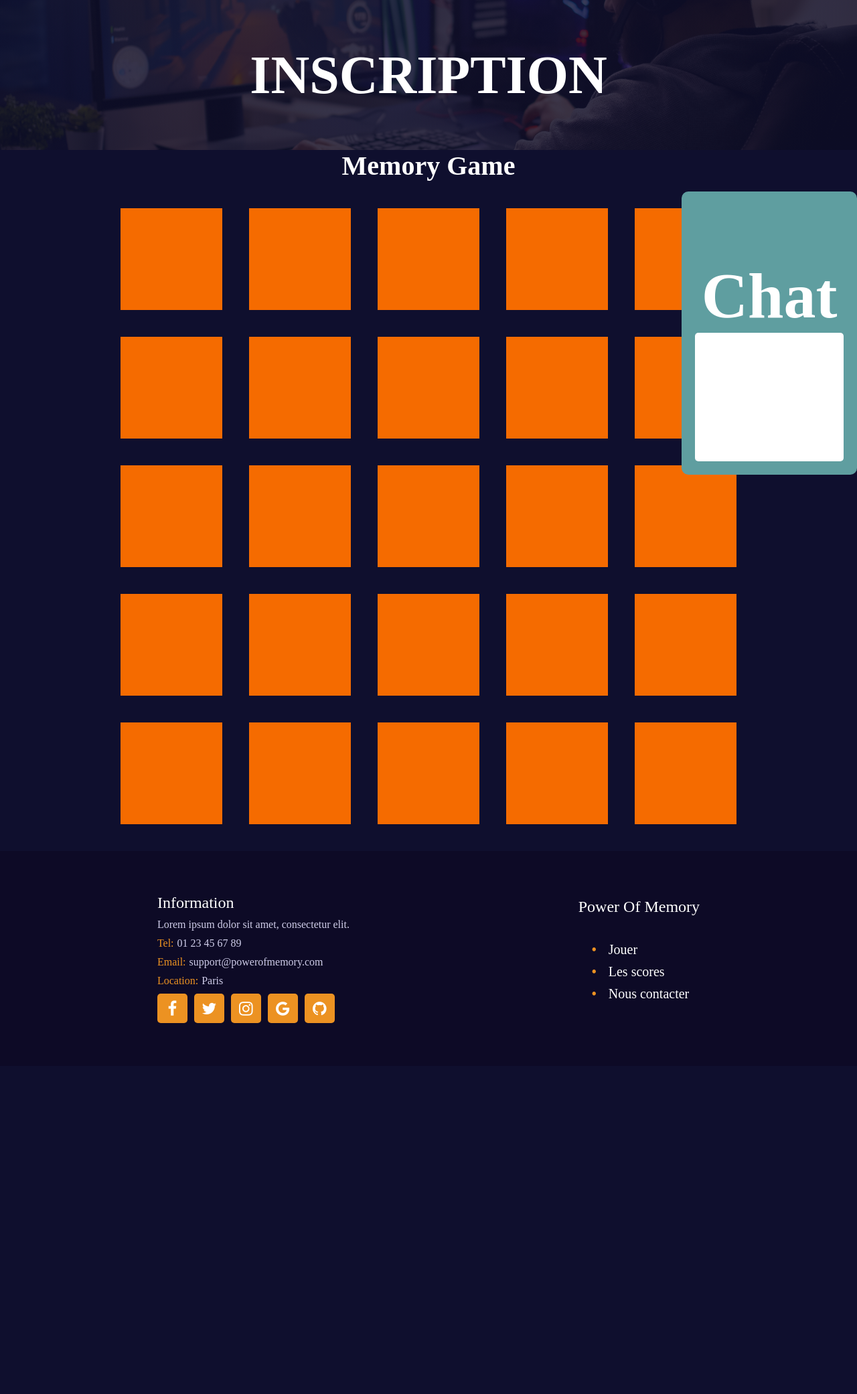
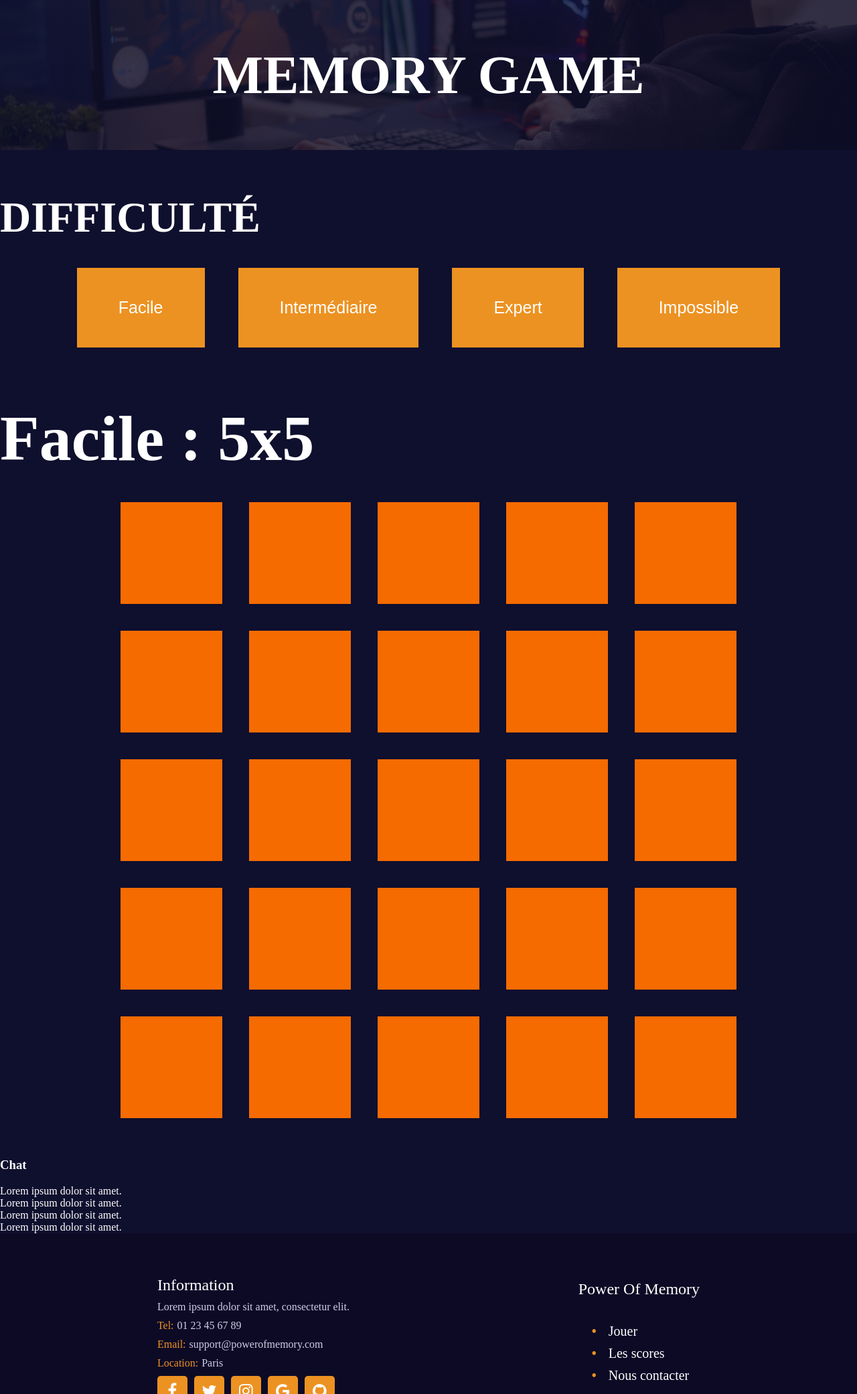
Before and after one commit to kvong92/L1_ALT_Puissance_4_KevinV, a PHP site: page /memory.html in a window 1280 px wide. Shown: the part 91-2173 px from the top of the page at 67% size. Before the commit the page ends 1619 px from the top, so only its background shows below. Run offline with PHP 8.4, Linux system fonts and the light colour scheme.

Commit message:
update memory v2

```diff
--- a/assets/css/header.css
+++ b/assets/css/header.css
@@ -86,6 +86,7 @@ h2 {
     background-size: cover; */
     text-align: center;
     padding: 2em 4em 2em 4em;
+    margin-bottom: 5%;
 }
 
 .h1_page {
--- a/assets/css/memory.css
+++ b/assets/css/memory.css
@@ -12,20 +12,11 @@
   vertical-align: top;
 }
 
-h1 {
+/* h1 {
   color: #ffffff;
   display: flex;
   justify-content: center;
   font-size: 40px;
-}
-
-.chat_container {
-  background-color: cadetblue;
-  border-radius: 10px;
-  position: fixed;
-  bottom: 0;
-  right: 0;
-  padding: 20px 20px 20px 20px;
 }
 
 h2 {
@@ -34,126 +25,33 @@ h2 {
   justify-content: center;
   font-size: 30px;
   margin-bottom: 0;
+} */
 
+#h2_difficulte {
+  color: #ffffff;
+  font-size: 4em;
+  margin-bottom: 3%;
 }
 
-.chat_box {
-  background-color: white;
-  border-radius: 5px;
-  padding: 20px 20px 20px 20px;
+.choose_difficulty {
+  display: flex;
+  flex-direction: row;
+  justify-content: center;
+  column-gap: 50px;
 }
 
-/*  */
-/*  */
-/*  */
-
-/* Chat containers */
-
-/* #chat {
-  flex-direction: column;
+.button_difficulty {
+  background-color: #EC9222;
+  border: none;
+  color: white;
+  padding: 45px 62px 45px 62px;
   text-align: center;
-  background-color: black;
-  position: fixed;
-  right: 0;
-  bottom: 0;
-  padding: 20px;
+  text-decoration: none;
+  display: inline-block;
+  font-size: 25px;
+  margin-bottom: 0;
 }
 
-.message {
-  text-align: left;
-  border: 2px solid #dedede;
-  border-color: #778899;
-  background-color: #f5f5f5;
-  border-radius: 5px;
-  padding: 10px;
-  margin: 10px 0;
+.button_difficulty:hover {
+  opacity: 0.7;
 }
-
-/* Dark message container */
-.dark {
-  border-color: #dedede;
-  background-color: #a9a9a9;
-}
-
-/* Clear floats */
-.message::after {
-  content: "";
-  clear: both;
-  display: table;
-}
-
-/* Style images */
-.message img {
-  float: left;
-  max-width: 60px;
-  width: 100%;
-  margin-right: 20px;
-  border-radius: 50%;
-}
-
-/* Style the right image */
-.message img.right {
-  float: right;
-  margin-left: 20px;
-  margin-right: 0;
-}
-
-/* Style time text */
-.time-right {
-  float: right;
-  color: #aaa;
-}
-
-/* Style time text */
-.time-left {
-  float: left;
-  color: #ffffff;
-}
-
-.message_input {
-  border: 2px solid #dedede;
-  border-color: #778899;
-  background-color: #f5f5f5;
-  border-radius: 5px;
-  padding: 10px;
-  margin: 10px 0;
-}
-
-#message_area {
-  resize: none;
-  border-radius: 5px;
-  width: 400px;
-  padding: 0 0 0 0;
-}
-
-.button_envoyer {
-  border: 0;
-  line-height: 2.5;
-  margin: 10px;
-  padding: 0px 30%;
-  font-size: 15px;
-  text-align: center;
-  color: #fff;
-  text-shadow: 1px 1px 1px #000;
-  border-radius: 10px;
-  background-color: #778899;
-  background-image: linear-gradient(to top left,
-      rgba(0, 0, 0, .2),
-      rgba(0, 0, 0, .2) 30%,
-      rgba(0, 0, 0, 0));
-  box-shadow: inset 2px 2px 3px rgba(255, 255, 255, .6),
-    inset -2px -2px 3px rgba(0, 0, 0, .6);
-}
-
-.button_envoyer:hover {
-  background-color: #a9a9a9;
-}
-
-.button_envoyer:active {
-  box-shadow: inset -2px -2px 3px rgba(255, 255, 255, .6),
-    inset 2px 2px 3px rgba(0, 0, 0, .6);
-}
-
-#img_equipe_separator {
-  width: 300px;
-} */
--- a/memory.html
+++ b/memory.html
@@ -34,11 +34,33 @@
 
   <section class="titre_background memory_background">
     <section id="titre_page">
-      <h1 class="h1_page">INSCRIPTION</h1>
+      <h1 class="h1_page">MEMORY GAME</h1>
     </section>
   </section>
 
-  <h1>Memory Game</h1>
+  <h2 id="h2_difficulte">DIFFICULTÉ</h2>
+
+  <section class="choose_difficulty">
+    <a href="#">
+      <button class="button_difficulty">Facile</button>
+    </a>
+
+    <a href="#">
+      <button class="button_difficulty">Intermédiaire</button>
+
+    </a>
+
+    <a href="#">
+      <button class="button_difficulty">Expert</button>
+    </a>
+
+    <a href="#">
+      <button class="button_difficulty">Impossible</button>
+    </a>
+  </section>
+
+  <h2>Facile : 5x5</h2>
+
   <!-- Affichage tableau 5x5 memory game grid -->
   <table id="table_memory_5x5">
     <tbody>
@@ -84,50 +106,16 @@
   </table>
 
   <div class="chat_container">
-    <h2>Chat</h2>
+    <h3>Chat</h3>
 
     <div class="chat_box">
-      <p class="from-them">Lorem ipsum dolor sit amet.</p>
-      <p class="from-me">Lorem ipsum dolor sit amet.</p>
-      <p class="from-them">Lorem ipsum dolor sit amet.</p>
-      <p class="from-me">Lorem ipsum dolor sit amet.</p>
+      <div class="from-them">Lorem ipsum dolor sit amet.</div>
+      <div class="from-me">Lorem ipsum dolor sit amet.</div>
+      <div class="from-them">Lorem ipsum dolor sit amet.</div>
+      <div class="from-me">Lorem ipsum dolor sit amet.</div>
     </div>
   </div>
 
-  <!-- <div id="chat">
-        <h2>Chat</h2>
-        <img id="img_equipe_separator" src="assets/images/separator-orange.png" alt="separator">
-        <div class="message">
-            <img src="https://placekitten.com/255/255" alt="Avatar">
-            <p>Lorem ipsum dolor sit amet consectetur adipisicing.</p>
-            <span class="time-right">11:00</span>
-          </div>
-
-          <div class="message dark">
-            <img src="https://placekitten.com/255/255" alt="Avatar" class="right">
-            <p>Lorem ipsum dolor sit.</p>
-            <span class="time-left">11:01</span>
-          </div>
-
-          <div class="message">
-            <img src="https://placekitten.com/255/255" alt="Avatar">
-            <p>Lorem ipsum, dolor sit amet consectetur adipisicing elit. Nihil, obcaecati?</p>
-            <span class="time-right">11:02</span>
-          </div>
-
-          <div class="message dark">
-            <img src="https://placekitten.com/255/255" alt="Avatar" class="right">
-            <p>Lorem ipsum dolor, sit amet consectetur adipisicing elit. Iste voluptate, reprehenderit unde id at eveniet optio aut.</p>
-            <span class="time-left">11:05</span>
-          </div>
-
-        <textarea name="msg" id="message_area" rows="5"></textarea>
-        <button class="button_envoyer" type="button">
-            Envoyer
-        </button>
-        </textarea>
-
-    </div> -->
   <footer>
     <section id="information">
       <div id="titre_info">Information</div>
```
